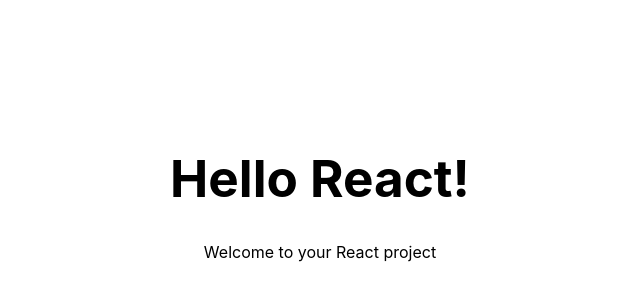
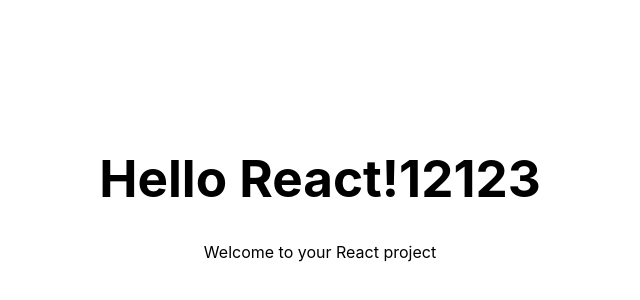
Before and after one commit to yuanzhixiang/css-tutorial, a React (Vite) app: page / in a window 1280 px wide. Shown: the part 202-502 px from the top of the page, without its empty margins (320-960 px from the left). Built offline with nearby package versions, Linux system fonts and the light colour scheme.

Commit message:
Fix bug for hmr

```diff
--- /dev/null
+++ b/src/App.jsx
@@ -0,0 +1,10 @@
+import React from 'react'
+
+export default function App() {
+  return (
+    <div>
+      <h1>Hello React!12123</h1>
+      <p>Welcome to your React project</p>
+    </div>
+  )
+}
--- a/src/main.jsx
+++ b/src/main.jsx
@@ -1,15 +1,7 @@
 import React from 'react'
 import ReactDOM from 'react-dom/client'
+import App from './App'
 import './style.css'
-
-function App() {
-  return (
-    <div>
-      <h1>Hello React!</h1>
-      <p>Welcome to your React project</p>
-    </div>
-  )
-}
 
 ReactDOM.createRoot(document.getElementById('app')).render(
   <React.StrictMode>
```
